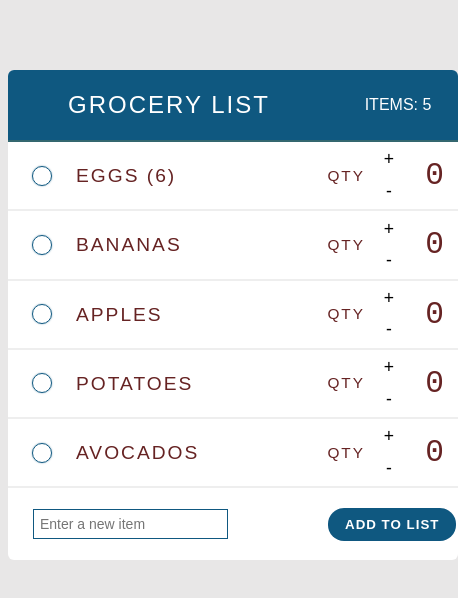
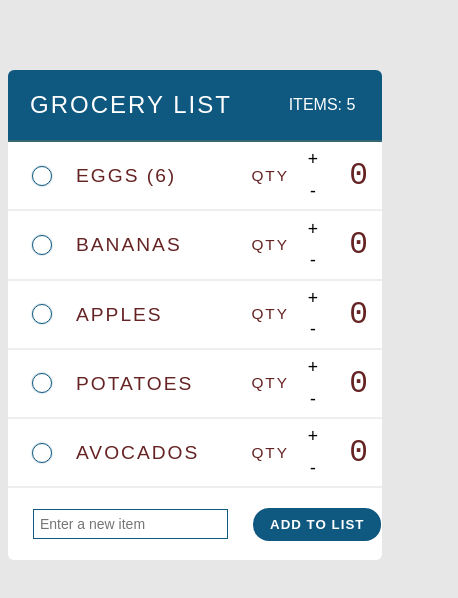
Before and after one commit to SASutherland/react-vite-grocery, a React (Vite) app: page / in a window 390 px wide. Shown: the top 598 px of the page, 458 px wide, since content can reach past the window. Built offline with nearby package versions, Linux system fonts and the light colour scheme.

Commit message:
Made responsive.

```diff
--- a/src/index.css
+++ b/src/index.css
@@ -181,3 +181,22 @@ header h1 {
   background-color: #0d4a6b;
   border: solid 1px #0a374f;
 }
+
+@media (max-width: 475px) {
+  .grocery-list {
+    width: 100%;
+  }
+  .input-line {
+    white-space: nowrap;
+  }
+  .btn-input {
+    margin-left: 25px;
+  }
+}
+
+@media (max-width: 388px) {
+  .btn-input {
+    font-size: 10px;
+    font-weight: normal;
+  }
+}
```
Also changed, not shown: 1 other file (tests, documents, lock files or other folders).
